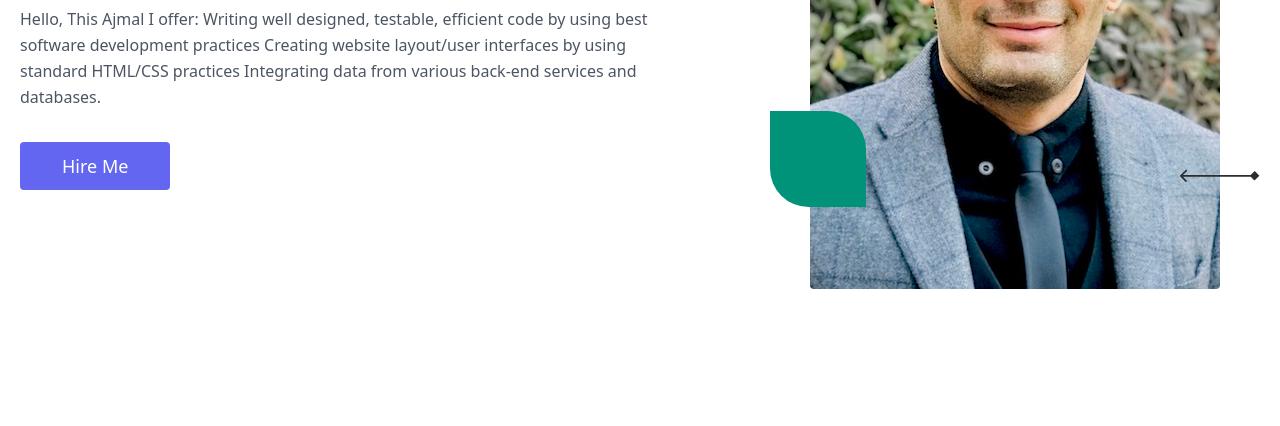
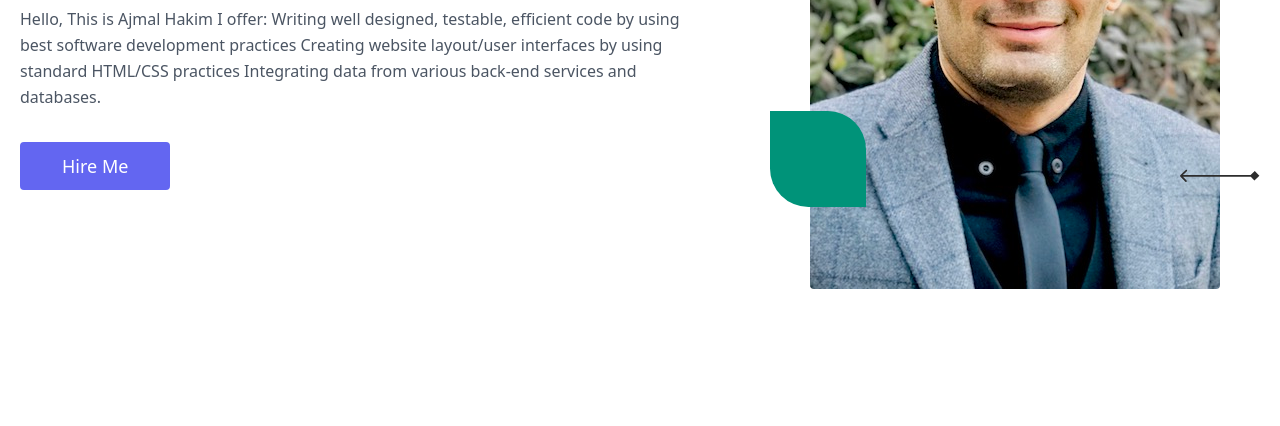
Before and after one commit to AH82021/practice, a plain HTML site: page index.html in a window 1280 px wide. Shown: the part 374-800 px from the top of the page. Drawn offline with nearby package versions, Linux system fonts and the light colour scheme; a script that the page names is missing.

Commit message:
fix the typo

```diff
--- a/index.html
+++ b/index.html
@@ -77,7 +77,7 @@ x-init="window.pageYOffset > 60 ? scrolledFromTop = true : scrolledFromTop = fal
                     <h1 class="sm:text-5xl text-4xl my-4 font-medium text-gray-900">Making Web
                         <br class="inline-block">Beautiful
                     </h1>
-                    <p class="mb-8 leading-relaxed">Hello, This Ajmal I offer:
+                    <p class="mb-8 leading-relaxed">Hello, This is Ajmal Hakim I offer:
                       Writing well designed, testable, efficient code by using best software development practices
                       Creating website layout/user interfaces by using standard HTML/CSS practices
                       Integrating data from various back-end services and databases.</p>
```
